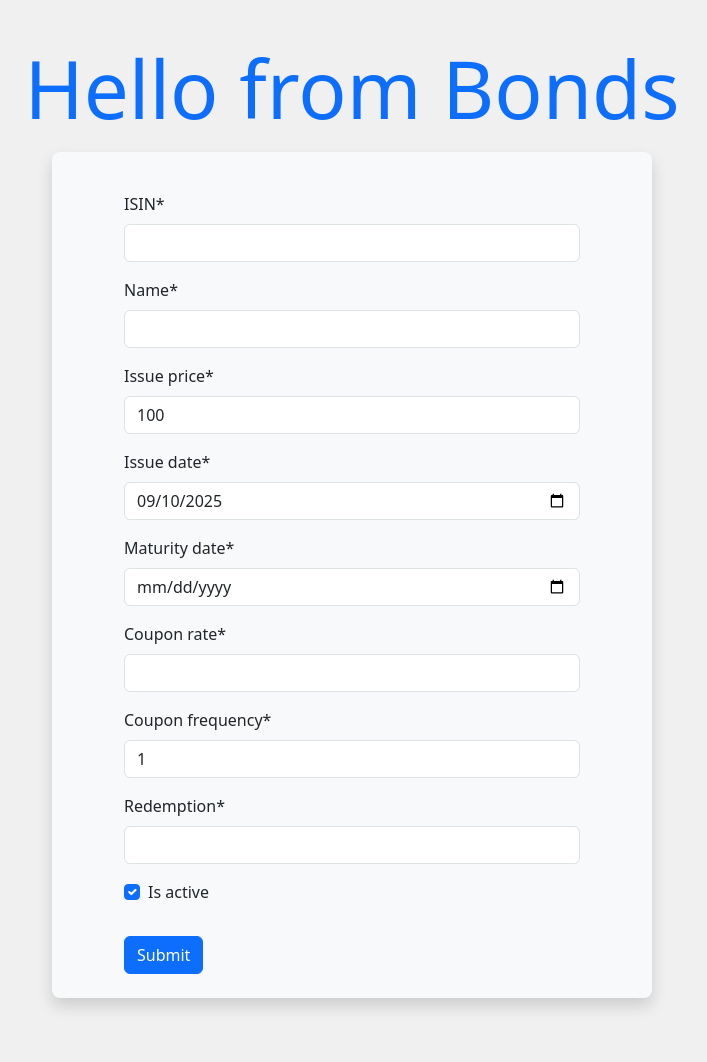
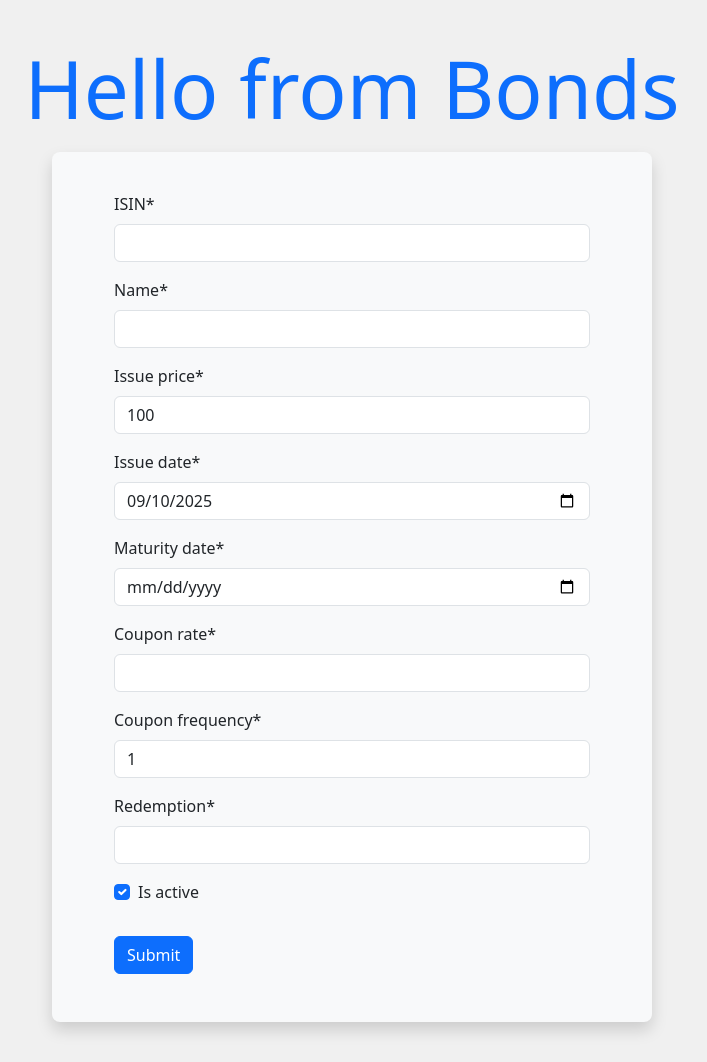
Before and after one commit to jata4321/Bonds_sandbox_Django_project, a Django app: page /bonds/create/ in a window 1280 px wide. Shown: the whole page, without its empty margins (288-995 px from the left). Before the commit the page ends 1009 px from the top, so only its background shows below. Run offline with Django 5.2, Linux system fonts and the light colour scheme; some libraries are stand-ins or nearby versions.

Commit message:
Adjust `create_bond.html` padding for improved layout styling

```diff
--- a/bonds/templates/bonds/create_bond.html
+++ b/bonds/templates/bonds/create_bond.html
@@ -12,7 +12,7 @@
 <div class="display-1 text-center text-primary">
     <p>Hello from Bonds</p>
 </div>
-<div class="container col-md-6 mt-6 bg-light p-4 rounded-3 shadow">
+<div class="container col-md-6 mt-6 bg-light pt-4 pb-5 rounded-3 shadow">
     <div class="row justify-content-center">
         <div class="col-md-10">
             <form method="post" class="mt-3">
```
